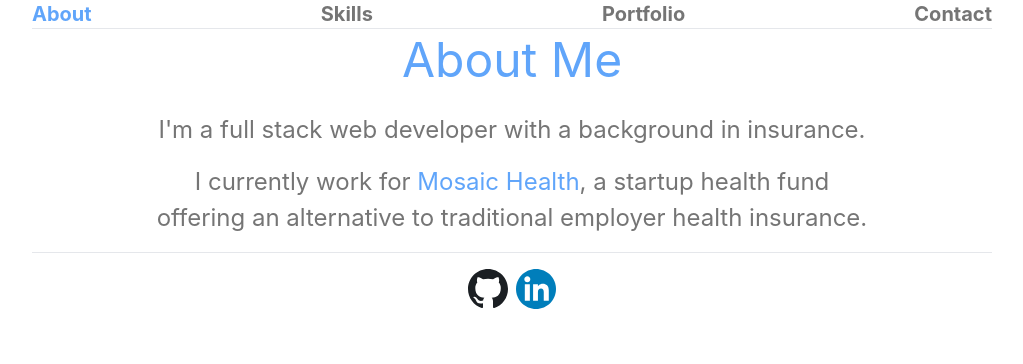
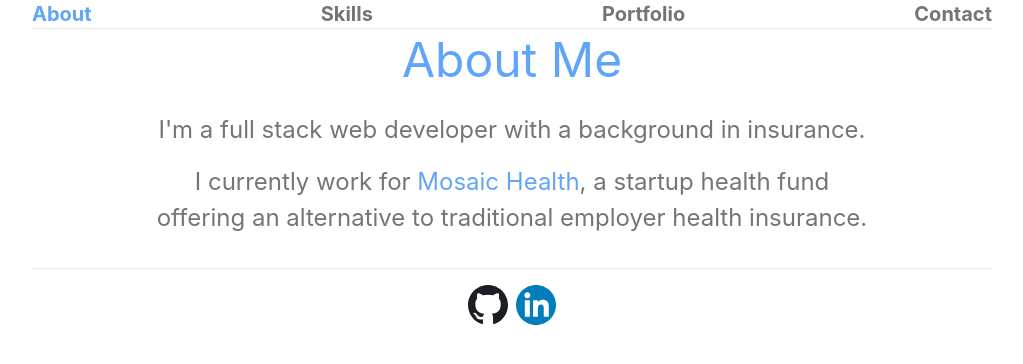
Before and after one commit to hughoreilly/Website, a Next.js app: page / in a window 1280 px wide. Shown: the top 364 px of the page, without its empty margins (128-1151 px from the left). Built offline with nearby package versions, Linux system fonts and the light colour scheme.

Commit message:
Increased footer top padding

```diff
--- a/components/footer.js
+++ b/components/footer.js
@@ -1,8 +1,8 @@
 export default function Footer() {
     return (
-        <>
+        <footer className={"pt-4"}>
             <hr></hr>
-            <footer className={"flex m-4 gap-2 justify-center"}>
+            <div className={"flex m-4 gap-2 justify-center"}>
                     <a title={"Github Link"} target={"_blank"} rel={"noopener noreferrer"} href={"https://github.com/hughoreilly"}>
                         <svg xmlns="http://www.w3.org/2000/svg" width={"40"} viewBox="0 0 1024 1024" fill="none" className={"ease-in duration-100 hover:invert"}>
                             <path fillRule="evenodd" clipRule="evenodd" d="M512 0C229.12 0 0 229.12 0 512c0 226.56 146.56 417.92 350.08 485.76 25.6 4.48 35.2-10.88 35.2-24.32 0-12.16-.64-52.48-.64-95.36-128.64 23.68-161.92-31.36-172.16-60.16-5.76-14.72-30.72-60.16-52.48-72.32-17.92-9.6-43.52-33.28-.64-33.92 40.32-.64 69.12 37.12 78.72 52.48 46.08 77.44 119.68 55.68 149.12 42.24 4.48-33.28 17.92-55.68 32.64-68.48-113.92-12.8-232.96-56.96-232.96-252.8 0-55.68 19.84-101.76 52.48-137.6-5.12-12.8-23.04-65.28 5.12-135.68 0 0 42.88-13.44 140.8 52.48 40.96-11.52 84.48-17.28 128-17.28 43.52 0 87.04 5.76 128 17.28 97.92-66.56 140.8-52.48 140.8-52.48 28.16 70.4 10.24 122.88 5.12 135.68 32.64 35.84 52.48 81.28 52.48 137.6 0 196.48-119.68 240-233.6 252.8 18.56 16 34.56 46.72 34.56 94.72 0 68.48-.64 123.52-.64 140.8 0 13.44 9.6 29.44 35.2 24.32C877.44 929.92 1024 737.92 1024 512 1024 229.12 794.88 0 512 0z" fill="#1B1F23"/>
@@ -17,7 +17,7 @@ export default function Footer() {
                         </g>
                     </svg>
                 </a>
-            </footer>
-        </>
+            </div>
+        </footer>
     )
 }
```
